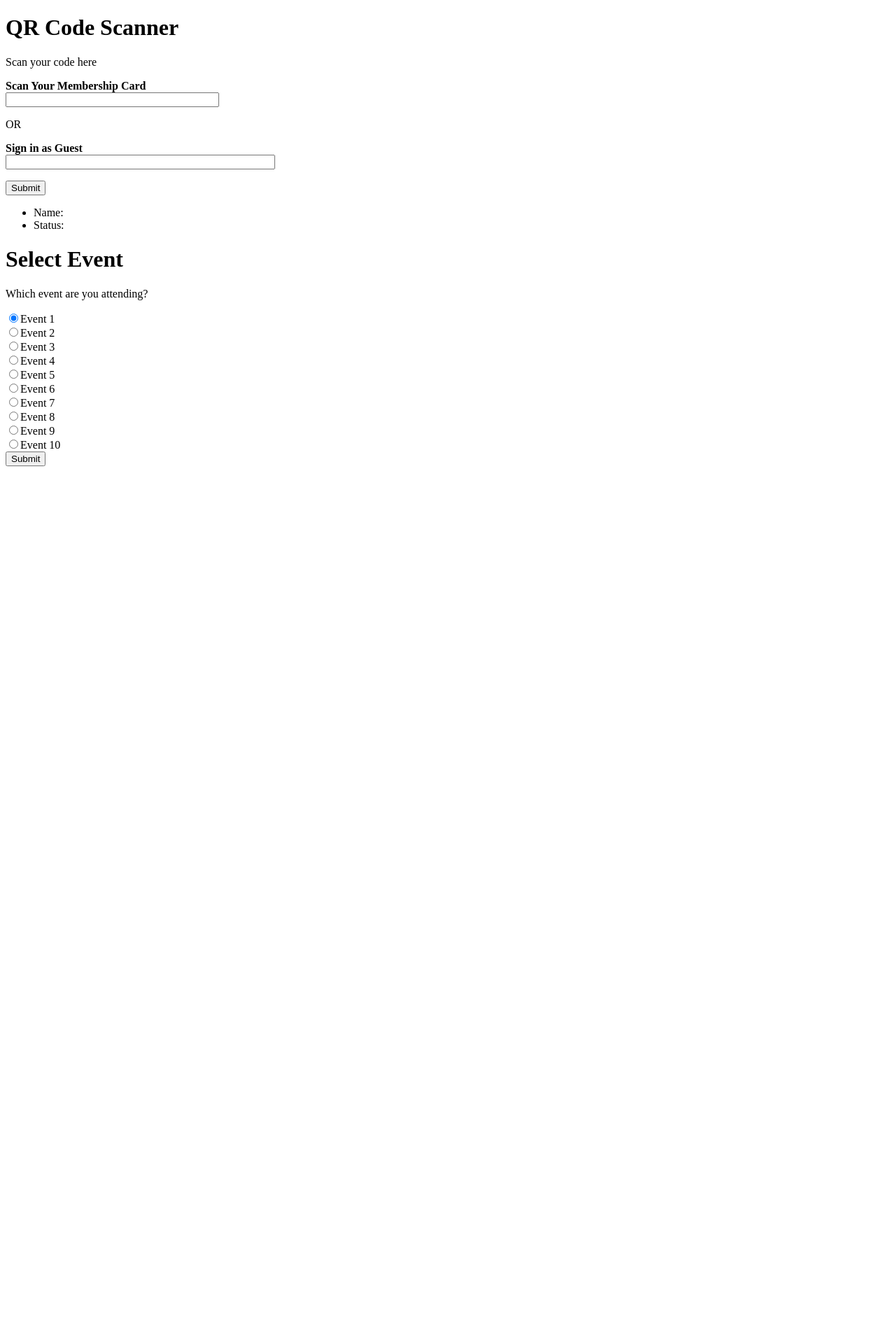
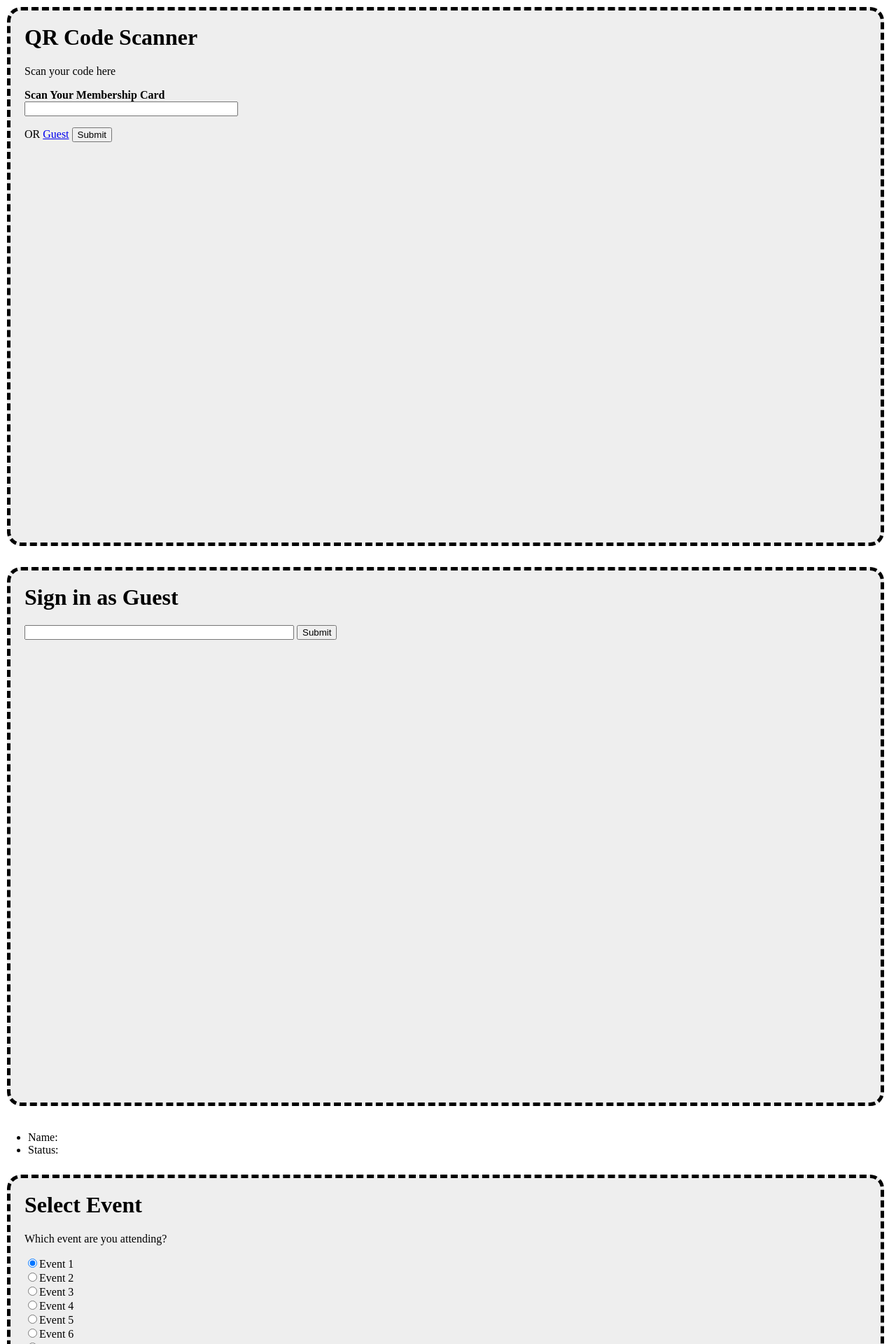
Before and after one commit to melbcc/QR-Code-Reader, a Django app: page /scanner/scan in a window 1280 px wide. Shown: the top 1920 px of the page at 70% size. Before the commit the page ends 666 px from the top, so only its background shows below. Run offline with Django 3.2, Linux system fonts and the light colour scheme.

Commit message:
basic styling

```diff
--- /dev/null
+++ b/webapp/scanner/static/scanner/css/scanner.css
@@ -0,0 +1,37 @@
+html, body {
+    height: 100%;
+    margin: 0px;
+}
+
+.screen {
+    height: 100%;
+    width: 100%;
+    margin: 0px;
+    padding: 0px;
+    display: inline-block;
+}
+
+.section {
+    height: 90%;
+    width: 94%;
+    /* border */
+    border: 5px;
+    border-style: dashed;
+    border-radius: 20px;
+
+    /* spacing */
+    margin: 10px;
+    padding: 20px;
+
+    /* background */
+    background: #eee;
+}
+
+.section h1 {
+    margin-top: 0;
+}
+
+#recording img {
+    height: 50%;
+    width: auto;
+}
--- a/webapp/scanner/templates/scanner.html
+++ b/webapp/scanner/templates/scanner.html
@@ -4,6 +4,7 @@
 
 <html xmlns="http://www.w3.org/1999/xhtml">
   <head>
+    <link type="text/css" rel="stylesheet" href="/static/scanner/css/scanner.css"></link>
     <script src="/static/scanner/js/jquery.min.js"></script>
     <!-- TODO: on-screen keyboard
     one potential lib: https://github.com/Mottie/Keyboard
@@ -13,6 +14,9 @@
     <script src="/static/scanner/js/scanner.js"></script>
   </head>
   <body>
+    <!-- ============== Scan ============== -->
+    <div><a id="123"></a></div>
+    <div class="screen" id="scan"><div class="section">
       <h1>QR Code Scanner</h1>
       <p>Scan your code here</p>
       <form id="scanform" onsubmit="queryQRCode(); return false;">
@@ -21,16 +25,28 @@
           <input name="contact_id" type="text" size="35" />
         </p>
         OR
-      <p>
-        <b>Sign in as Guest</b><br/>
-        <input name="Name" type="text" size="45" />
-      </p>
+        <a href="#signin">Guest</a>
         <input type="submit" />
       </form>
+    </div></div>
+
+    <!-- ============== Sign in as Guest ============== -->
+    <div class="screen" id="signin"><div class="section">
+      <h1>Sign in as Guest</h1>
+      <form>
+        <input name="Name" type="text" size="45" />
+        <input type="submit" />
+      </form>
+    </div></div>
+
     <ul>
       <li>Name: <span id="first_name"></span> <span id="last_name"></span></li>
       <li>Status: <span id="status_id"></span></li>
     </ul>
+
+
+    <!-- ============== Event Selection ============== -->
+    <div class="screen" id="events"><div class="section">
       <h1>Select Event</h1>
       <p>Which event are you attending?</p>
       <form>
@@ -46,5 +62,17 @@
         <input type="radio" name="event" value="9">Event 10<br />
         <input type="submit" />
       </form>
+    </div></div>
+
+    <!-- ============== Recording Attendance ============== -->
+    <div class="screen" id="recording"><div class="section">
+      <h1>Saving your Attendance</h1>
+      <img src="/static/scanner/img/spinny.gif" />
+    </div></div>
+
+    <!-- ============== Welcome ============== -->
+    <div class="screen" id="welcome"><div class="section">
+      <h1>Welcome!</h1>
+    </div></div>
   </body>
 </html>
```
Also changed, not shown: webapp/scanner/static/scanner/img/spinny.gif (added). Lines whose indentation alone changed are shown as unchanged.
